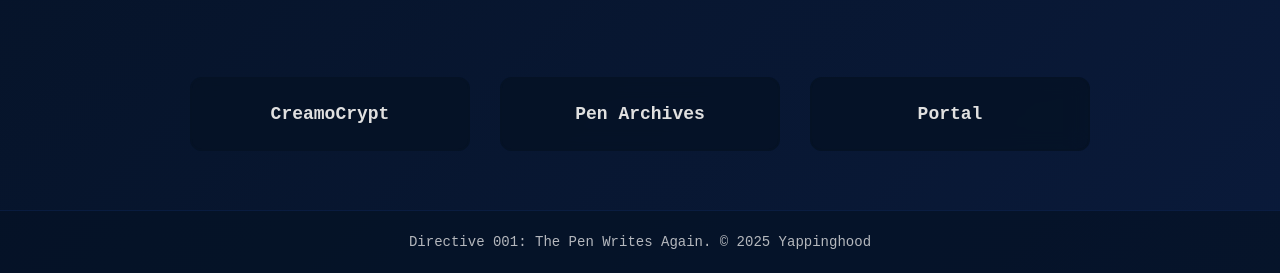
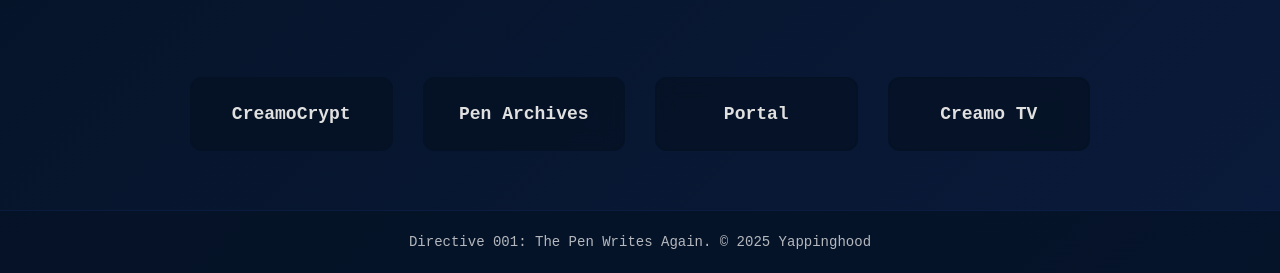
Before and after one commit to Pen-123/Creamo, a plain HTML site: page index.html in a window 1280 px wide. Shown: the part 527-800 px from the top of the page. Drawn offline with nearby package versions, Linux system fonts and the light colour scheme.

Commit message:
Refactor portal modal and add Creamo TV section

```diff
--- a/index.html
+++ b/index.html
@@ -47,6 +47,11 @@
 
                 <button class="home-btn portal-btn" id="portalBtn">
                     <span class="btn-text">Portal</span>
+                    <span class="btn-glow"></span>
+                </button>
+
+                <button class="home-btn tv-btn" id="tvBtn">
+                    <span class="btn-text">Creamo TV</span>
                     <span class="btn-glow"></span>
                 </button>
             </div>
@@ -101,6 +106,7 @@
 
         <!-- CreamoCrypt Cipher Tool (Hidden by default) -->
         <div id="creamocryptTool" class="creamocrypt-container" style="display: none;">
+            <!-- ... existing cipher tool content ... -->
             <div class="cipher-header">
                 <button class="back-btn" id="backToHome">&larr; Back to Home</button>
                 <h1>CreamoCrypt — Advanced Cipher Suite</h1>
@@ -180,6 +186,11 @@
             </div>
         </div>
 
+        <!-- Creamo TV Streaming Platform (Hidden by default) -->
+        <div id="creamotvTool" class="creamo-tv-container" style="display: none;">
+            <!-- TV navigation will be added here dynamically -->
+        </div>
+
         <footer class="site-footer">
             <p>Directive 001: The Pen Writes Again. © 2025 Yappinghood</p>
         </footer>
```
Lines whose indentation alone changed are shown as unchanged.
